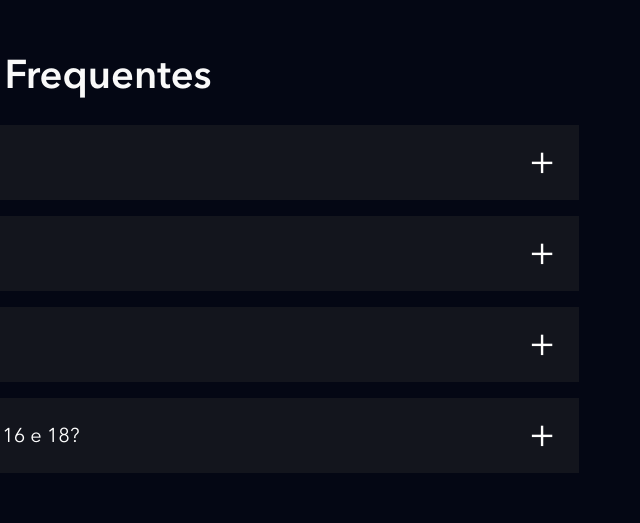
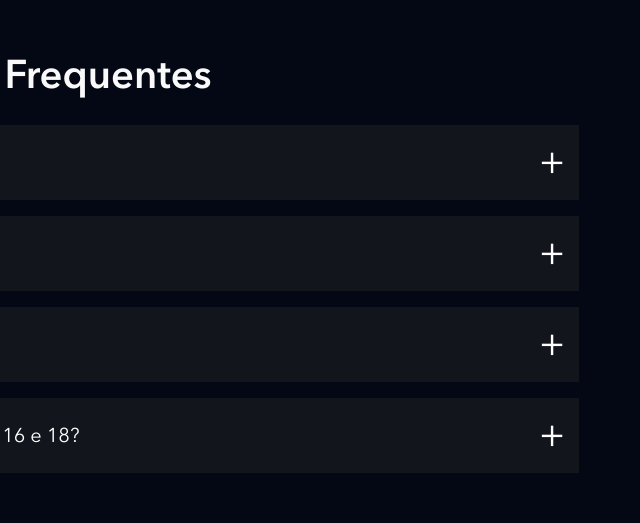
Before and after one commit to erikvieczorek/clone_disneyplus, a website: page index.html in a window 1280 px wide. Shown: the part 4480-5003 px from the top of the page, 629-1269 px from the left. Drawn offline with nearby package versions, Linux system fonts and the light colour scheme; files that its build step writes are made by us from their sources; files whose address does not match are found by name.

Commit message:
ajustando padding na faq

```diff
--- a/src/styles/_faq.scss
+++ b/src/styles/_faq.scss
@@ -14,8 +14,9 @@
             &__question {
                 color: #fff;
                 font-size: 20px;
-                padding: 24px;
-                display: block;
+                padding: 24px 48px 24px 24px;
+                display: flex;
+                flex-wrap: wrap;
                 cursor: pointer;
                 position: relative;
 
@@ -23,7 +24,7 @@
                     content: '+';
                     position: absolute;
                     top: 0;
-                    right: 24px;
+                    right: 14px;
                     height: 100%;
                     display: flex;
                     align-items: center;
```
